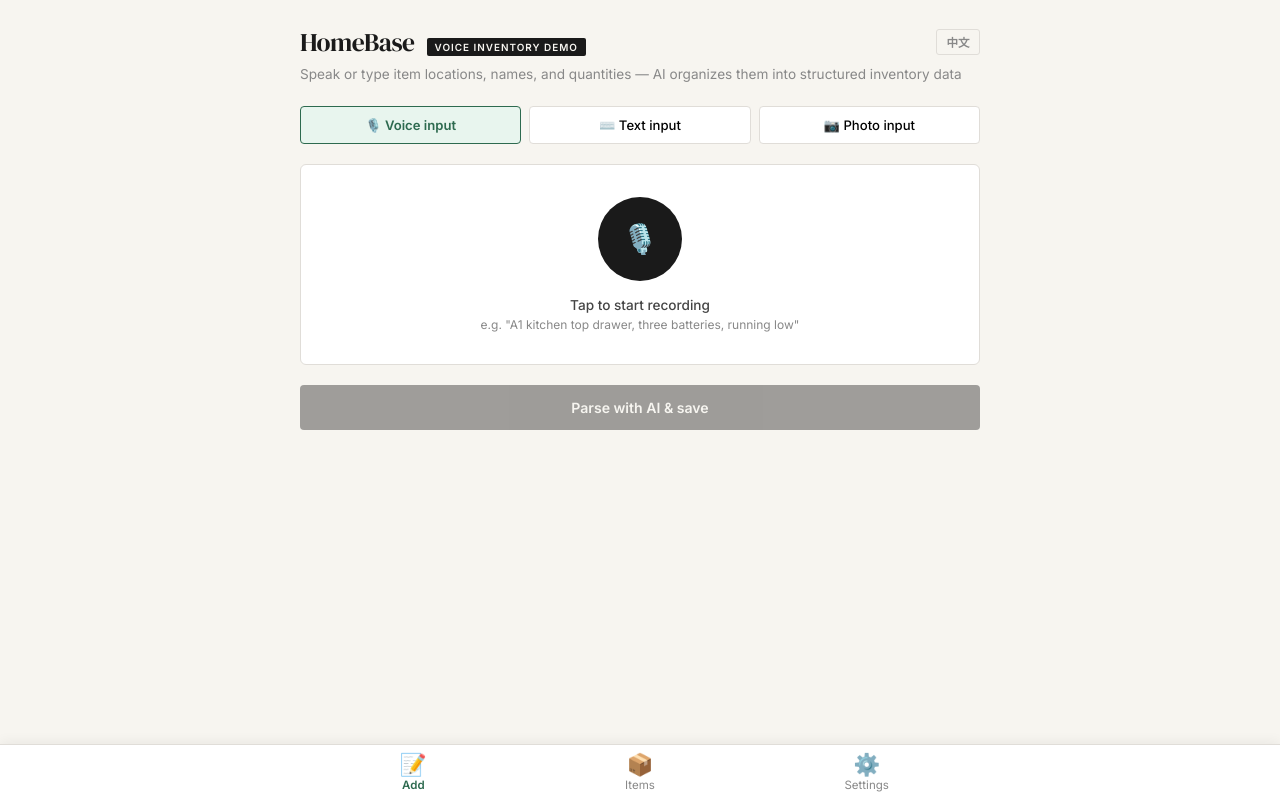
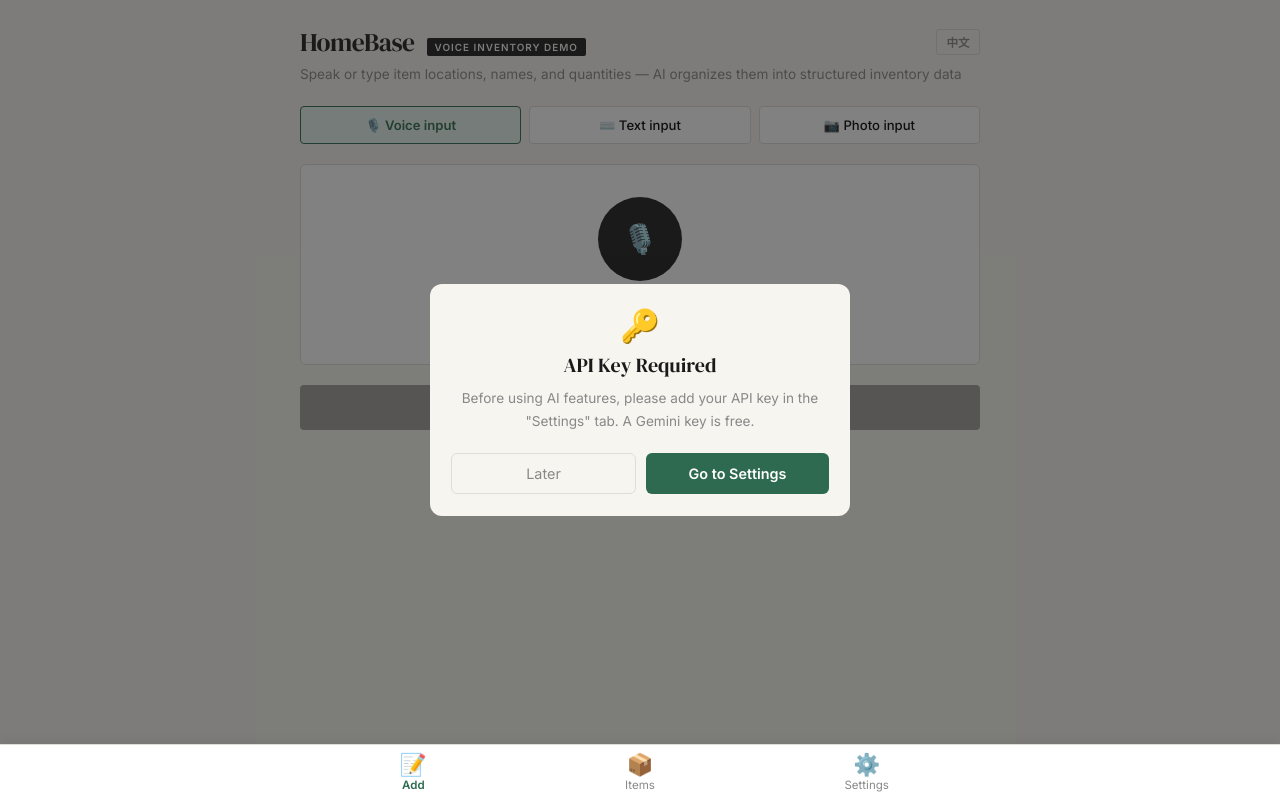
Before and after one commit to hebe2234/homebase, a plain HTML site: page index.html in a window 1280 px wide. Drawn offline with Linux system fonts and the light colour scheme.

Commit message:
沒 API Key 時先提醒使用者去設定

```diff
--- a/index.html
+++ b/index.html
@@ -241,6 +241,29 @@
   }
   .review-overlay.show { display: flex; }
   @media (min-width: 600px) { .review-overlay { align-items: center; } }
+
+  /* API key reminder modal */
+  .apikey-overlay {
+    display: none; position: fixed; inset: 0; background: rgba(26,26,26,0.55);
+    z-index: 100; align-items: center; justify-content: center; padding: 1.2rem;
+  }
+  .apikey-overlay.show { display: flex; }
+  .apikey-sheet {
+    background: var(--soft); width: 100%; max-width: 420px;
+    border-radius: 12px; padding: 1.4rem 1.3rem; text-align: center;
+  }
+  .apikey-icon { font-size: 2rem; margin-bottom: 0.4rem; }
+  .apikey-title { font-family: 'DM Serif Display', serif; font-size: 1.25rem; margin-bottom: 0.5rem; }
+  .apikey-msg { font-size: 0.85rem; color: var(--muted); line-height: 1.7; margin-bottom: 1.2rem; }
+  .apikey-actions { display: flex; gap: 0.6rem; }
+  .apikey-go {
+    flex: 1; background: var(--accent); color: #fff; border: none; border-radius: 6px;
+    padding: 0.7rem; font-size: 0.9rem; font-weight: 600; cursor: pointer; font-family: inherit;
+  }
+  .apikey-later {
+    flex: 1; background: none; border: 1px solid var(--border); border-radius: 6px;
+    padding: 0.7rem; font-size: 0.9rem; color: var(--muted); cursor: pointer; font-family: inherit;
+  }
 
   .review-sheet {
     background: var(--soft); width: 100%; max-width: 640px; max-height: 88vh;
@@ -741,6 +764,19 @@
     <div class="review-actions">
       <button class="review-cancel-btn" onclick="closeReviewQueue()" data-i18n="reviewCancel">取消</button>
       <button class="review-confirm-btn" id="reviewConfirmBtn" onclick="confirmReviewQueue()" data-i18n="reviewConfirm">確認加入庫存</button>
+    </div>
+  </div>
+</div>
+
+<!-- API Key Reminder Modal -->
+<div class="apikey-overlay" id="apiKeyOverlay">
+  <div class="apikey-sheet">
+    <div class="apikey-icon">🔑</div>
+    <div class="apikey-title" data-i18n="needKeyTitle">需要先設定 API Key</div>
+    <div class="apikey-msg" data-i18n="needKeyMsg">使用 AI 建檔、搜尋之前，請先到「設定」分頁填入 API Key。Gemini 的 Key 可以免費申請。</div>
+    <div class="apikey-actions">
+      <button class="apikey-later" onclick="closeApiKeyReminder()" data-i18n="needKeyLater">稍後再說</button>
+      <button class="apikey-go" onclick="goToApiSettings()" data-i18n="needKeyGo">前往設定</button>
     </div>
   </div>
 </div>
@@ -1133,6 +1169,10 @@
       errNoJson: "AI 未回傳有效 JSON：",
       errBadAiFormat: "AI 回應格式異常",
       errNeedApiKey: "請先在「AI 設定」中填入 API Key",
+      needKeyTitle: "需要先設定 API Key",
+      needKeyMsg: "使用 AI 建檔、搜尋之前，請先到「設定」分頁填入 API Key。Gemini 的 Key 可以免費申請。",
+      needKeyGo: "前往設定",
+      needKeyLater: "稍後再說",
       errNeedProxy: "{provider} 需要代理伺服器網址，請先在「AI 設定」中填入",
       errGemini: "Gemini API 錯誤 {status}",
       errQuota: "額度已用完（{model}）。請到「AI 設定」切換其他 Gemini 模型再試一次，或稍候再用同一個模型。錯誤詳情：{msg}",
@@ -1255,6 +1295,10 @@
       errNoJson: "AI did not return valid JSON: ",
       errBadAiFormat: "AI response format error",
       errNeedApiKey: "Please enter your API key in \"AI Settings\" first",
+      needKeyTitle: "API Key Required",
+      needKeyMsg: "Before using AI features, please add your API key in the \"Settings\" tab. A Gemini key is free.",
+      needKeyGo: "Go to Settings",
+      needKeyLater: "Later",
       errNeedProxy: "{provider} needs a proxy server URL — please enter it in \"AI Settings\" first",
       errGemini: "Gemini API error {status}",
       errQuota: "Quota exhausted ({model}). Switch to another Gemini model in \"AI Settings\" and try again, or wait before reusing the same model. Details: {msg}",
@@ -1469,6 +1513,7 @@
   }
 
   async function processTranscript() {
+    if (!hasApiKey()) { showApiKeyReminder(); return; }
     const isPhotoMode = currentInputMode === 'photo';
     const text = currentInputMode === 'text'
       ? document.getElementById('textInput').value.trim()
@@ -1912,6 +1957,7 @@ ${entrySchema}
   }
 
   async function doSearch() {
+    if (!hasApiKey()) { showApiKeyReminder(); return; }
     const query = document.getElementById('searchInput').value.trim();
     const resultBox = document.getElementById('searchResult');
     const btn = document.getElementById('searchBtn');
@@ -2004,11 +2050,27 @@ ${t('promptLangLine')}`;
     window.scrollTo(0, 0);
   }
 
+  // ===== API Key 提醒：沒有 key 時先引導去「設定」 =====
+  function hasApiKey() {
+    return !!(typeof aiConfig !== 'undefined' && aiConfig.apiKey);
+  }
+  function showApiKeyReminder() {
+    document.getElementById('apiKeyOverlay').classList.add('show');
+  }
+  function closeApiKeyReminder() {
+    document.getElementById('apiKeyOverlay').classList.remove('show');
+  }
+  function goToApiSettings() {
+    closeApiKeyReminder();
+    switchTab('settings');
+  }
+
   // Init
   document.addEventListener('DOMContentLoaded', () => {
     applyLang(detectLang());
     initRecognition();
     loadSettings();
+    if (!hasApiKey()) showApiKeyReminder();
   });
 </script>
 </body>
```
